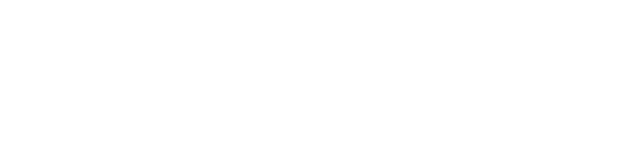
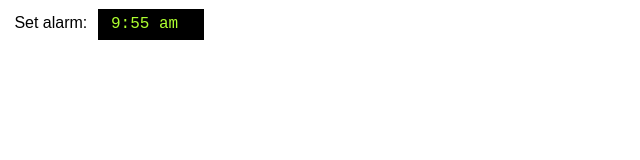
Before and after one commit to Noroff-Fagskole/jsf-jquery-install-plugin-elisemykle, a plain HTML site: page index.html in a window 1280 px wide. Shown: the whole page, without its empty margins (0-640 px from the left). Drawn offline with nearby package versions, Linux system fonts and the light colour scheme.

Commit message:
Added answer and wrote README

```diff
--- a/css/master.css
+++ b/css/master.css
@@ -0,0 +1,22 @@
+html {
+    font-size: 16px;
+    font-family: sans-serif;
+}
+
+.alarmlabel {
+    display: inline-block;
+    padding: 0.4em;
+}
+.alarmlabel::after {
+    content: ":";
+}
+
+.alarminput {
+    font: inherit;
+    font-family: monospace;
+    padding: 0.4em 0.8em;
+    width: 5em;
+    color: greenyellow;
+    background-color: black;
+    border: none;
+}
--- a/index.html
+++ b/index.html
@@ -5,11 +5,25 @@
     <meta name="viewport" content="width=device-width, initial-scale=1.0">
     <meta http-equiv="X-UA-Compatible" content="ie=edge">
 
-    <title>Task - Noroff</title>
+    <title>Install Plugin - Noroff</title>
+
+    <!-- include jQuery library first -->
+    <script src="https://cdnjs.cloudflare.com/ajax/libs/jquery/3.4.1/jquery.min.js"></script>
+    <!-- then include plugin -->
+    <script src="js/timedropper/timedropper.min.js"></script>
+    <!-- include the stylesheet, this can be added anywhere in the head -->
+    <link rel="stylesheet" href="./css/timedropper/timedropper.min.css" text="text/css" />
 
     <link rel="stylesheet" href="./css/master.css" text="text/css" />
 </head>
 <body>
+
+    <label class="alarmlabel" for="alarm">Set alarm</label>
+    <!-- Add a text input to the page -->
+    <input class="alarminput" type="text" id="alarm" />
+
+    <!-- Call the timeDropper plugin on the alarm element,
+        either using inline script or external file below -->
     <script src="./js/master.js"></script>
 </body>
 </html>
--- a/js/master.js
+++ b/js/master.js
@@ -0,0 +1,2 @@
+// Select the alarm element from the page and call the timeDropper plugin on it,
+$("#alarm").timeDropper();
```
Also changed, not shown: css/timedropper/timedropper.min.css (added), js/timedropper/timedropper.min.js (added), 3 other files.
